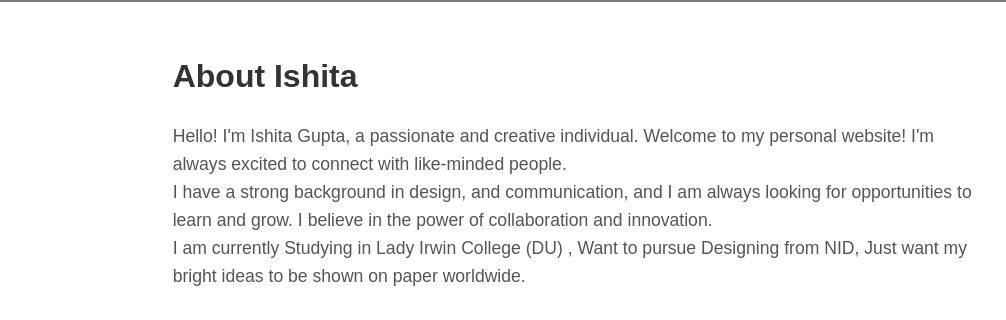
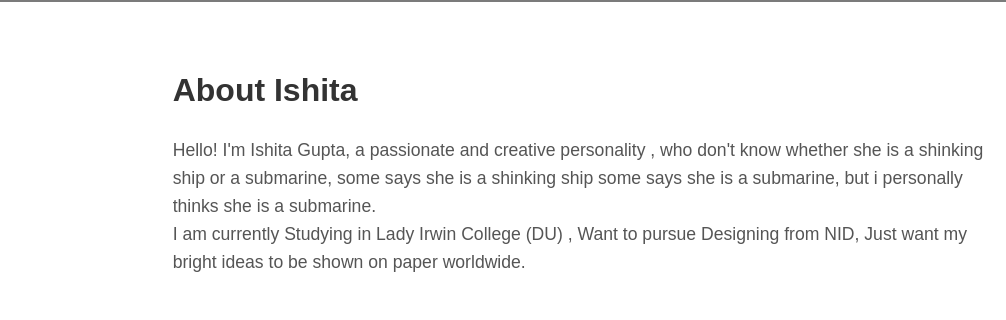
Before and after one commit to Sakshamb26/hh, a plain HTML site: page index.html in a window 1280 px wide. Shown: the part 263-583 px from the top of the page, 274-1280 px from the left. Drawn offline with Linux system fonts and the light colour scheme.

Commit message:
Update index.html

```diff
--- a/index.html
+++ b/index.html
@@ -25,8 +25,7 @@
             <!-- Right side text -->
             <div class="about-text">
                 <h2>About Ishita</h2>
-                <p>Hello! I'm Ishita Gupta, a passionate and creative individual. Welcome to my personal website! I'm always excited to connect with like-minded people.</p>
-                <p>I have a strong background in design, and communication, and I am always looking for opportunities to learn and grow. I believe in the power of collaboration and innovation.</p>
+                <p>Hello! I'm Ishita Gupta, a passionate and creative personality , who don't know whether she is a shinking ship or a submarine, some says she is a shinking ship some says she is a submarine, but i personally thinks she is a submarine.</p>
                 <p> I am currently Studying in Lady Irwin College (DU) , Want to pursue Designing from NID, Just want my bright ideas to be shown on paper worldwide.</p>
 
             </div>
```
